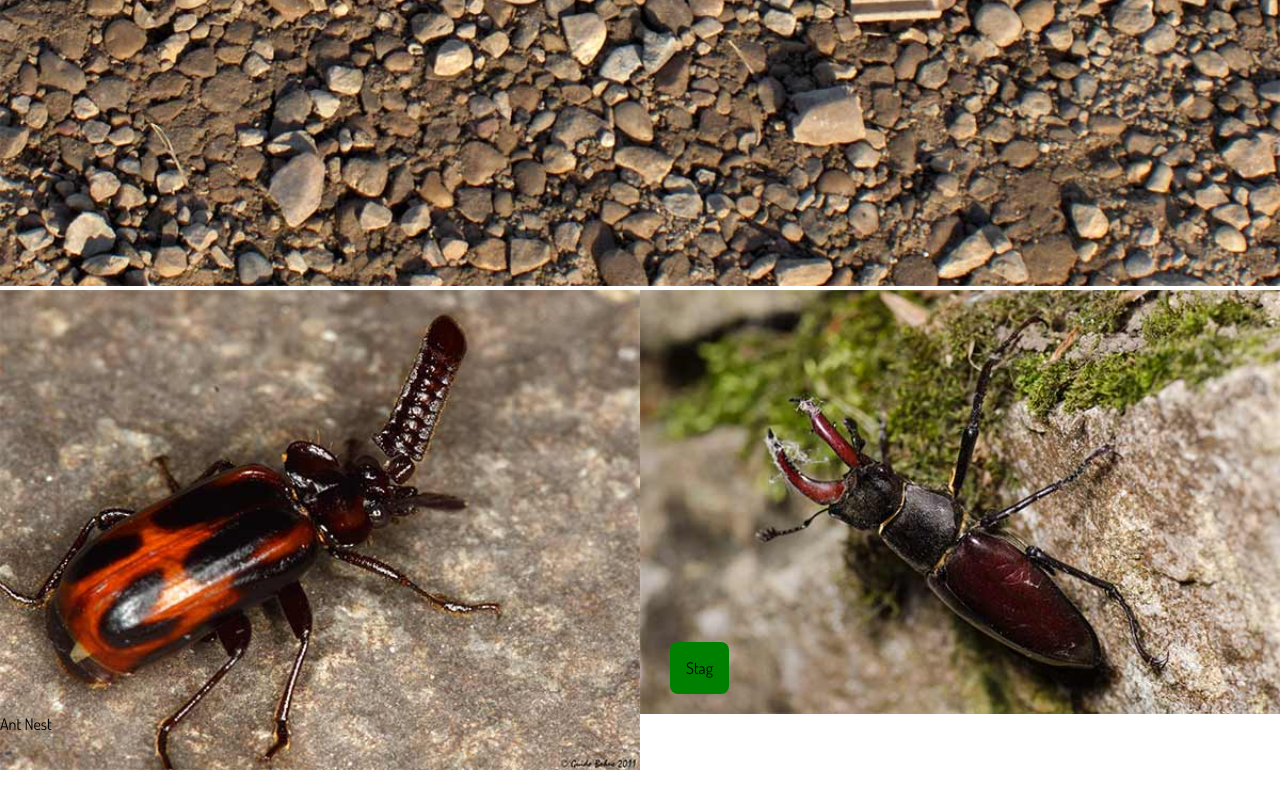
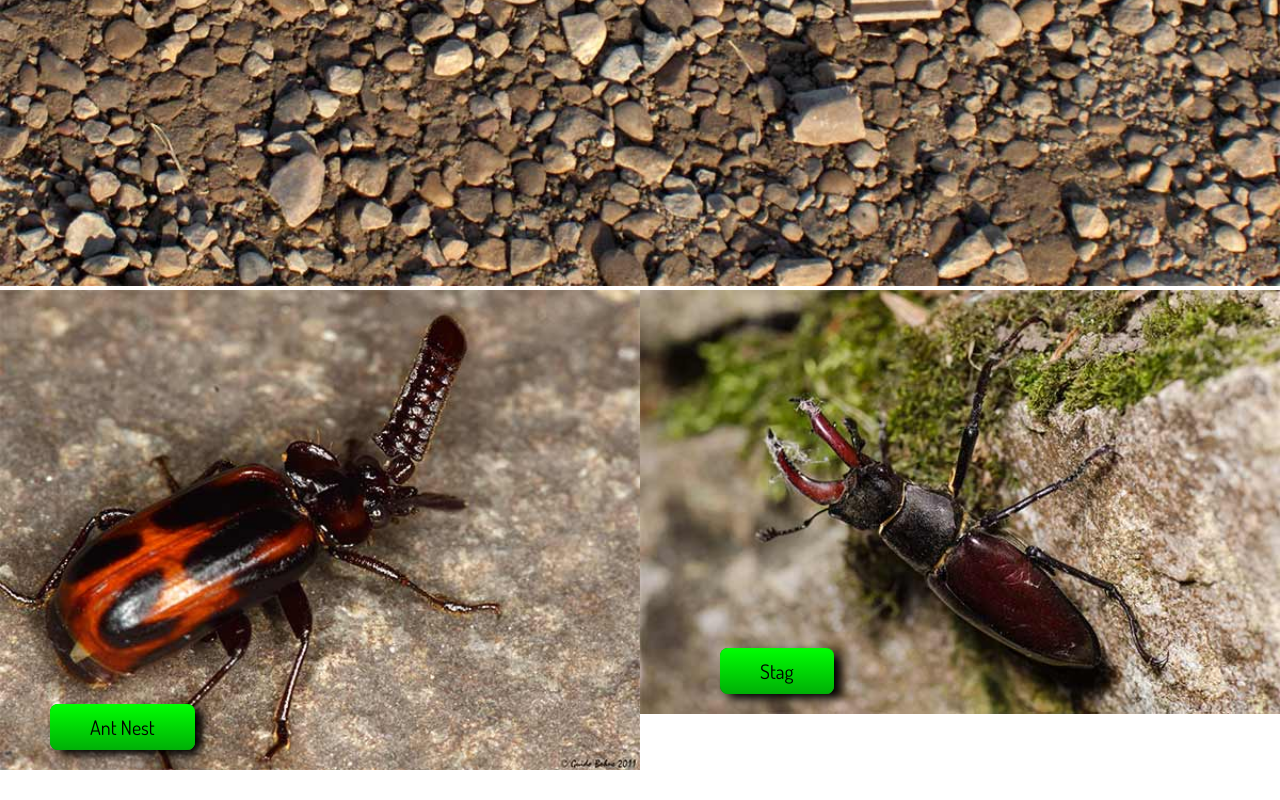
Before and after one commit to erinmilling/dsn1674-assignment-7, a plain HTML site: page index.html in a window 1280 px wide. Shown: the part 848-1648 px from the top of the page. Drawn offline with Linux system fonts and the light colour scheme.

Commit message:
adjusted buttons, added border, shadow, color

```diff
--- a/css/main.css
+++ b/css/main.css
@@ -69,6 +69,15 @@ h2{
   color: black;
   position: relative;
   top: -60px;
+  padding: .5em 2em;
+  border-radius: 8px;
+  background-color: green;
+  text-align: center;
+  right: -50px;
+  background-image: linear-gradient(to bottom, #00ff02, #00af07);
+  font-size: 20px;
+  box-shadow: 8px 5px 10px black;
+
 }
 .stag {
   width: 50%;
@@ -80,9 +89,12 @@ h2{
   color: black;
   position: relative;
   top: -60px;
-  padding: 1em 1em;
+  padding: .5em 2em;
   border-radius: 8px;
   background-color: green;
   text-align: center;
-  left: 30px;
+  left: 80px;
+  background-image: linear-gradient(to bottom, #00ff02, #00af07);
+  box-shadow: 8px 5px 10px black;
+  font-size: 20px;
 }
```
